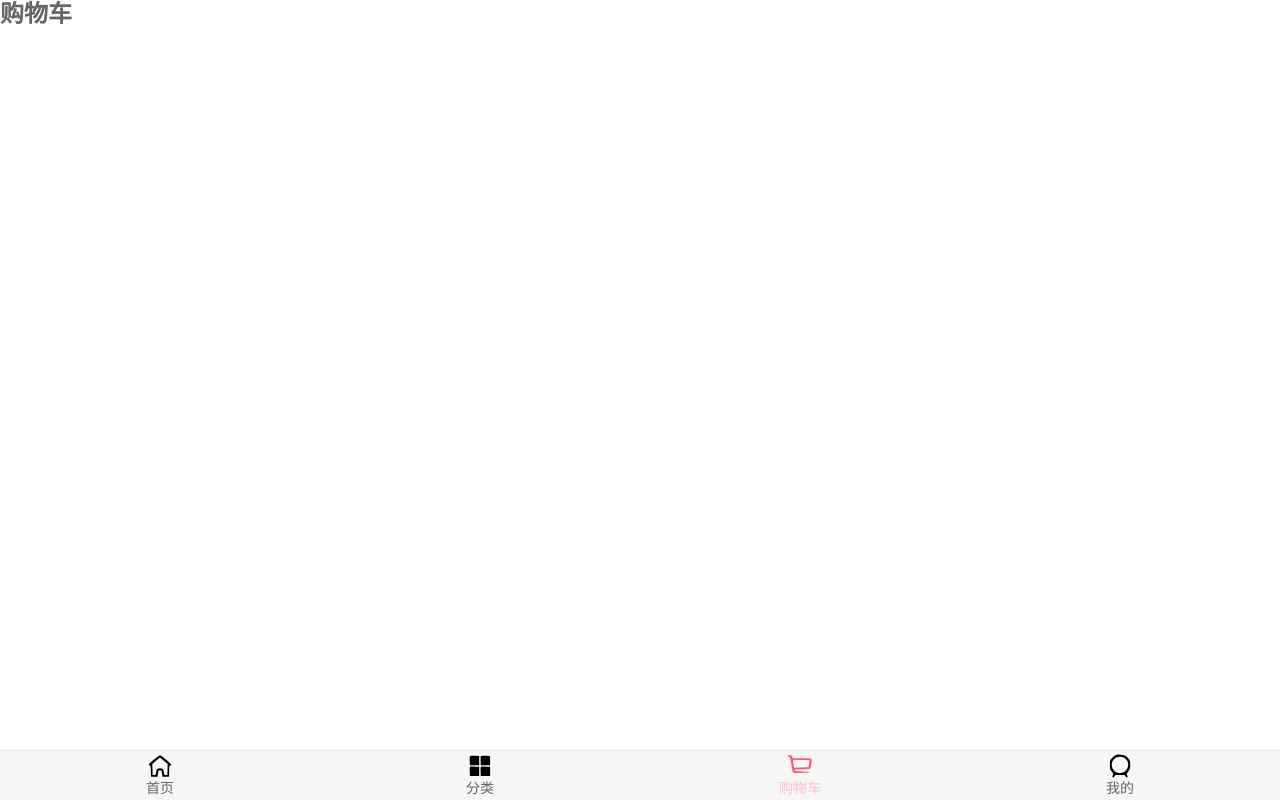
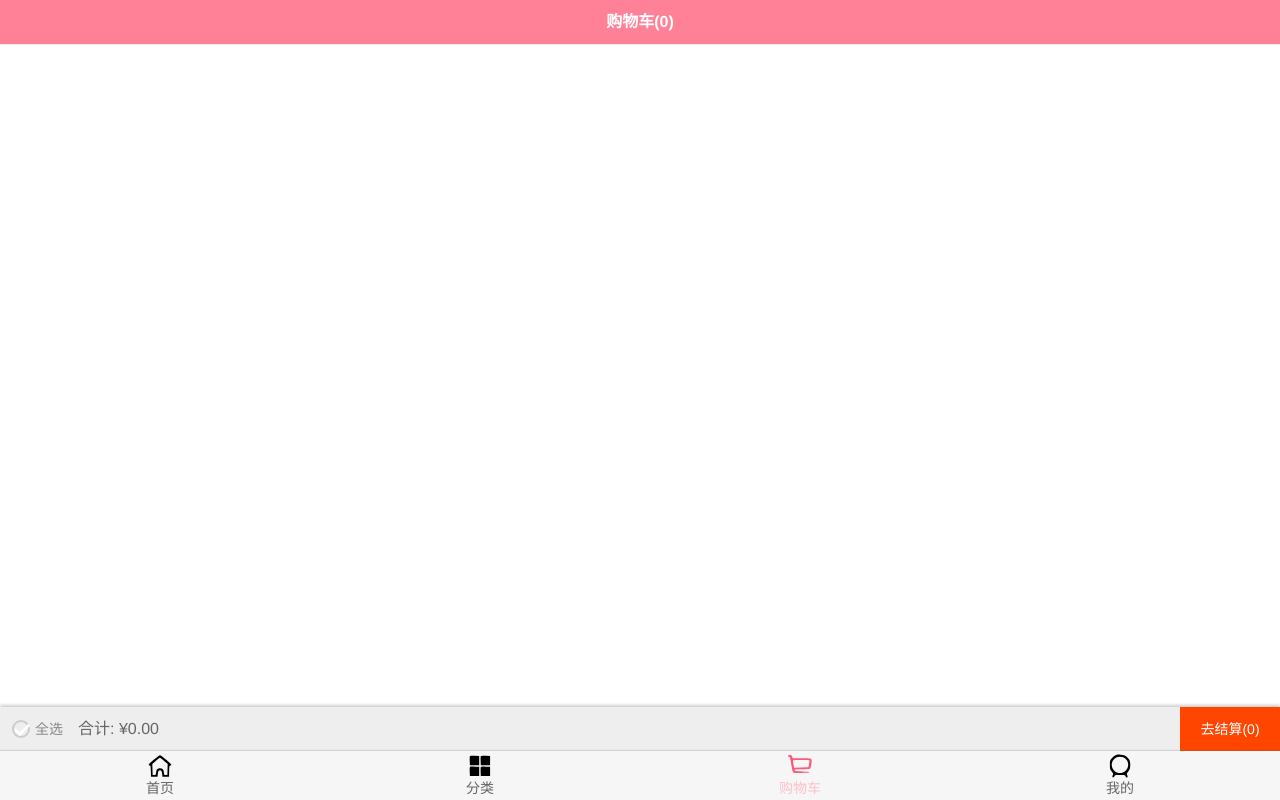
Before and after one commit to xiaogeng-dog/vue_phoneshop, a Vue app: page /cart in a window 1280 px wide. Built offline with nearby package versions, Linux system fonts and the light colour scheme.

Commit message:
完成购物车

```diff
--- a/src/store/getters.js
+++ b/src/store/getters.js
@@ -1,9 +1,16 @@
 const getters = {
-	cartLength(state) {
+	cartLength (state) {
 		return state.cartList.length
 	},
-	cartList(state) {
+	cartList (state) {
 		return state.cartList
+	},
+	checkCartLength (state) {
+		return state.cartList.filter(res => {
+			return res.checked
+		}).reduce((prev, cur) => {
+			return prev + cur.count
+		}, 0)
 	}
 }
 
--- a/src/views/cart/Cart.vue
+++ b/src/views/cart/Cart.vue
@@ -1,13 +1,37 @@
 <template>
-  <h2>购物车</h2>
+  <div>
+    <nav-bar class="nav-bar"
+      ><div slot="center">购物车({{ cartLength }})</div></nav-bar
+    >
+    <cart-list :cart-list="cartList" />
+    <cart-bottom-bar />
+  </div>
 </template>
 
 <script>
-  export default {
-    name: "Cart"
+import NavBar from 'components/common/navbar/NavBar'
+import CartList from './childComps/CartList'
+import CartBottomBar from './childComps/CartBottomBar'
+
+import { mapGetters } from 'vuex'
+
+export default {
+  name: 'Cart',
+  components: {
+    NavBar,
+    CartList,
+    CartBottomBar
+  },
+  computed: {
+    ...mapGetters(['cartLength', 'cartList'])
   }
+}
 </script>
 
 <style scoped>
-
+.nav-bar {
+  background-color: var(--color-tint);
+  color: #fff;
+  font-weight: 700;
+}
 </style>
--- /dev/null
+++ b/src/views/cart/childComps/CartBottomBar.vue
@@ -0,0 +1,96 @@
+<template>
+  <div class="bottom-menu">
+    <CheckButton
+      class="select-all"
+      @checkBtnClick="checkBtnClick"
+      v-model="isSelectAll"
+    ></CheckButton>
+    <span>全选</span>
+    <span class="total-price">合计: ¥{{ totalPrice }}</span>
+    <span class="buy-product">去结算({{ checkCartLength }})</span>
+  </div>
+</template>
+
+<script>
+import CheckButton from './CheckButton'
+import { mapGetters } from 'vuex'
+
+export default {
+  name: 'BottomBar',
+  components: {
+    CheckButton
+  },
+  computed: {
+    ...mapGetters(['cartList', 'cartLength', 'checkCartLength']),
+    totalPrice() {
+      const cartList = this.cartList
+      return cartList
+        .filter(item => {
+          return item.checked
+        })
+        .reduce((preValue, item) => {
+          return preValue + item.count * item.price
+        }, 0)
+        .toFixed(2)
+    },
+    isSelectAll: function() {
+      if (this.cartList.length === 0) return false
+      return this.cartList.find(item => item.checked === false) === undefined
+    }
+  },
+  methods: {
+    checkBtnClick: function() {
+      // 2.有未选中的内容, 则全部选中
+      if (this.isSelectAll) {
+        this.$store.state.cartList.forEach(item => {
+          item.checked = false
+        })
+      } else {
+        this.$store.state.cartList.forEach(item => {
+          item.checked = true
+        })
+      }
+    }
+  }
+}
+</script>
+
+<style scoped>
+.bottom-menu {
+  width: 100%;
+  height: 44px;
+  background-color: #eee;
+  position: fixed;
+  bottom: 49px;
+  left: 0;
+  box-shadow: 0 -2px 3px rgba(0, 0, 0, 0.2);
+  font-size: 14px;
+  color: #888;
+  line-height: 44px;
+  padding-left: 35px;
+  box-sizing: border-box;
+}
+
+.bottom-menu .select-all {
+  position: absolute;
+  line-height: 0;
+  left: 12px;
+  top: 13px;
+}
+
+.bottom-menu .total-price {
+  margin-left: 15px;
+  font-size: 16px;
+  color: #666;
+}
+
+.bottom-menu .buy-product {
+  background-color: orangered;
+  color: #fff;
+  width: 100px;
+  height: 44px;
+  text-align: center;
+  line-height: 44px;
+  float: right;
+}
+</style>
--- /dev/null
+++ b/src/views/cart/childComps/CartList.vue
@@ -0,0 +1,51 @@
+<template>
+  <div class="cart-list">
+    <scroll class="content" :data="[cartList]" ref="scroll">
+      <cart-list-item
+        v-for="item in cartList"
+        :key="item.iid"
+        :item-info="item"
+      ></cart-list-item>
+    </scroll>
+  </div>
+</template>
+
+<script>
+import Scroll from 'components/common/scroll/Scroll'
+import CartListItem from './CartListItem'
+
+export default {
+  name: 'CartList',
+  components: {
+    Scroll,
+    CartListItem
+  },
+  props: {
+    cartList: {
+      type: Array,
+      default() {
+        return []
+      }
+    }
+  },
+  activated() {
+    this.$refs.scroll.refresh()
+  }
+}
+</script>
+
+<style scoped>
+.cart-list {
+  height: calc(100vh - 44px);
+}
+.content {
+  position: absolute;
+  top: 44px;
+  left: 0;
+  right: 0;
+  bottom: 93px;
+
+  height: calc(100% - 93px - 44px);
+  overflow: hidden;
+}
+</style>
--- /dev/null
+++ b/src/views/cart/childComps/CartListItem.vue
@@ -0,0 +1,98 @@
+<template>
+  <div id="shop-item">
+    <div class="item-selector">
+      <CheckButton @checkBtnClick="checkedChange" v-model="itemInfo.checked"></CheckButton>
+    </div>
+    <div class="item-img">
+      <img :src="itemInfo.imgURL" alt="商品图片">
+    </div>
+    <div class="item-info">
+      <div class="item-title">{{itemInfo.title}}</div>
+      <div class="item-desc">{{itemInfo.desc}}</div>
+      <div class="info-bottom">
+        <div class="item-price left">¥{{itemInfo.price}}</div>
+        <div class="item-count right">x{{itemInfo.count}}</div>
+      </div>
+    </div>
+  </div>
+</template>
+
+<script>
+  import CheckButton from './CheckButton'
+
+  export default {
+    name: "ShopCartItem",
+    props: {
+      itemInfo: Object
+    },
+    components: {
+      CheckButton
+    },
+    methods: {
+      checkedChange: function () {
+        this.itemInfo.checked = !this.itemInfo.checked;
+      }
+    }
+  }
+</script>
+
+<style scoped>
+  #shop-item {
+    width: 100%;
+    display: flex;
+    font-size: 0;
+    padding: 5px;
+    border-bottom: 1px solid #ccc;
+  }
+
+  .item-selector {
+    width: 20px;
+    display: flex;
+    justify-content: center;
+    align-items: center;
+  }
+
+  .item-title, .item-desc {
+    overflow: hidden;
+    white-space: nowrap;
+    text-overflow: ellipsis;
+  }
+
+  .item-img {
+    padding: 5px;
+    /*border: 1px solid #ccc;*/
+  }
+
+  .item-img img {
+    width: 80px;
+    height: 100px;
+    display: block;
+    border-radius: 5px;
+  }
+
+  .item-info {
+    font-size: 17px;
+    color: #333;
+    padding: 5px 10px;
+    position: relative;
+    overflow: hidden;
+  }
+
+  .item-info .item-desc {
+    font-size: 14px;
+    color: #666;
+    margin-top: 15px;
+  }
+
+  .info-bottom {
+    margin-top: 10px;
+    position: absolute;
+    bottom: 10px;
+    left: 10px;
+    right: 10px;
+  }
+
+  .info-bottom .item-price {
+    color: orangered;
+  }
+</style>
--- /dev/null
+++ b/src/views/cart/childComps/CheckButton.vue
@@ -0,0 +1,55 @@
+<template>
+  <div>
+    <div
+      class="icon-selector"
+      :class="{ 'selector-active': checked }"
+      @click="selectItem"
+    >
+      <img src="~/assets/img/cart/tick.svg" alt="" />
+    </div>
+  </div>
+</template>
+
+<script>
+export default {
+  name: 'CheckButton',
+  props: {
+    value: {
+      type: Boolean,
+      default: true
+    }
+  },
+  data() {
+    return {
+      checked: this.value
+    }
+  },
+  methods: {
+    selectItem: function() {
+      this.$emit('checkBtnClick')
+    }
+  },
+  watch: {
+    value: function(newValue) {
+      this.checked = newValue
+    }
+  }
+}
+</script>
+
+<style scoped>
+.icon-selector {
+  position: relative;
+  margin: 0;
+  width: 18px;
+  height: 18px;
+  border-radius: 50%;
+  border: 2px solid #ccc;
+  cursor: pointer;
+}
+
+.selector-active {
+  background-color: #ff8198;
+  border-color: #ff8198;
+}
+</style>
```
